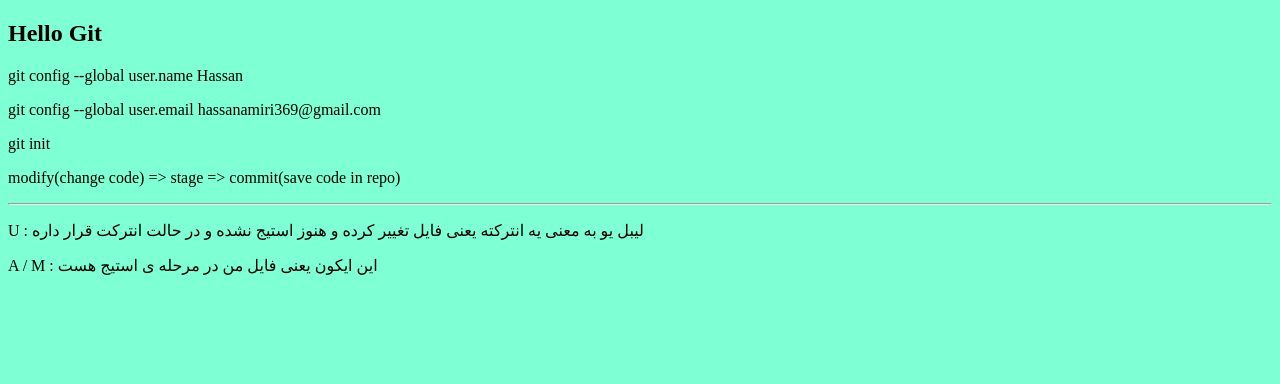
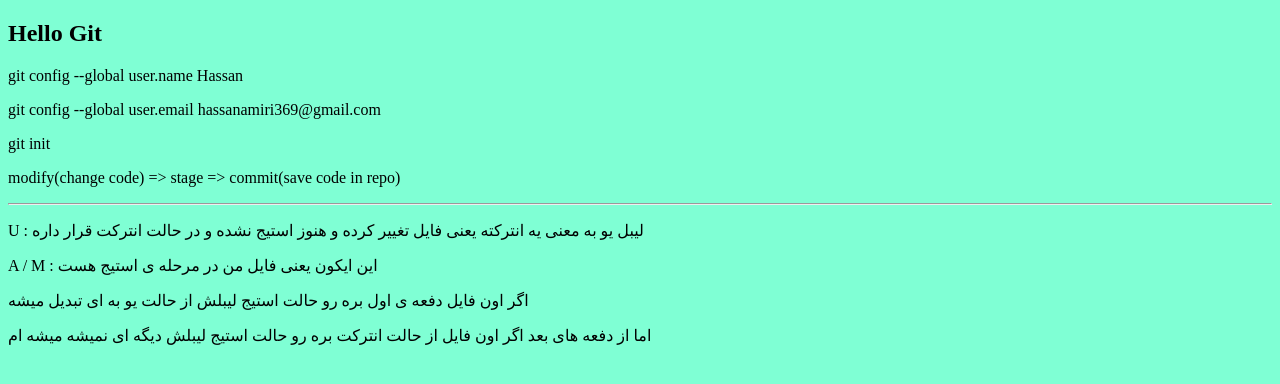
Before and after one commit to hassanamiri369/git-project-one, a plain HTML site: page index.html in a window 1280 px wide. Drawn offline with Linux system fonts and the light colour scheme.

Commit message:
defined U and M  and A lablle

```diff
--- a/index.html
+++ b/index.html
@@ -16,5 +16,7 @@
     <hr/>
     <p>U  : لیبل یو به معنی یه انترکته یعنی فایل تغییر کرده و هنوز استیج نشده و در حالت انترکت قرار داره </p>
     <p>A / M : این ایکون یعنی فایل من در مرحله ی استیج هست </p>
+    <p>اگر اون فایل  دفعه ی اول بره رو حالت استیج لیبلش از حالت یو به ای تبدیل میشه</p>
+    <p>اما از دفعه های بعد اگر اون فایل از حالت انترکت بره رو حالت استیج لیبلش دیگه ای نمیشه میشه ام</p>
 </body>
 </html>
```
